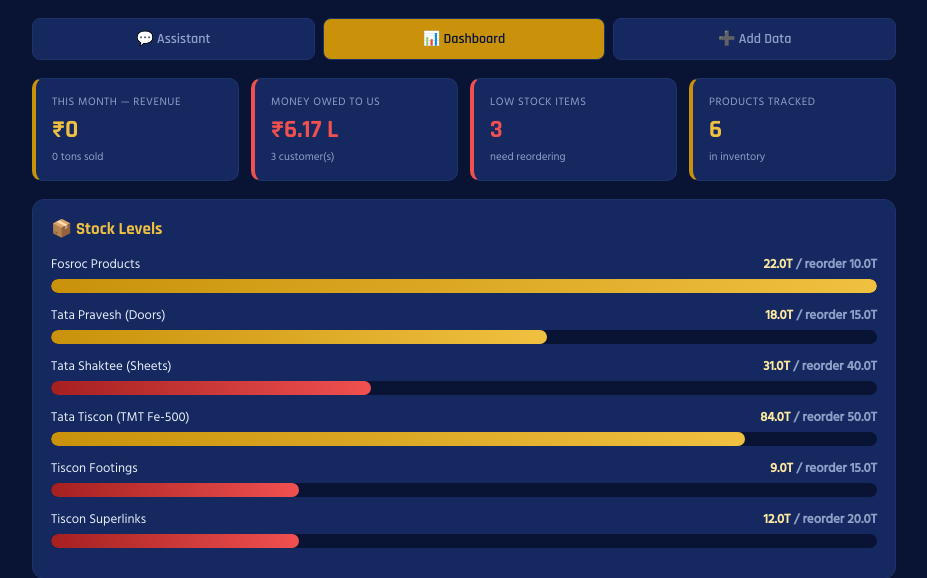
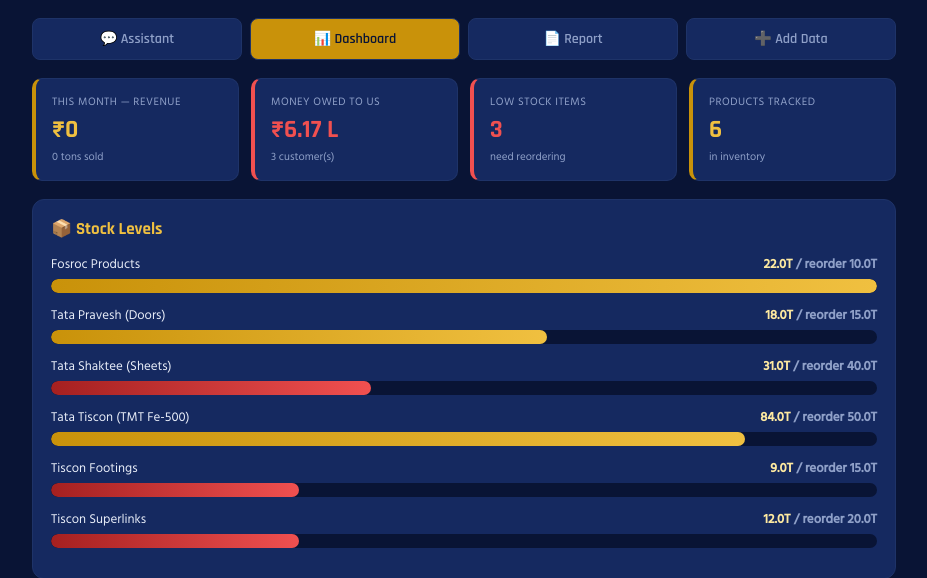
Before and after one commit to GLKassistant/glksspl-assistant, a Flask app: page /dashboard in a window 1280 px wide. Shown: the part 64-642 px from the top of the page, without its empty margins (176-1103 px from the left). Run offline with Flask 3, Linux system fonts and the light colour scheme.

Commit message:
Update dashboard.html

```diff
--- a/templates/dashboard.html
+++ b/templates/dashboard.html
@@ -19,8 +19,8 @@
   .header h1 { font-family:'Rajdhani',sans-serif; font-size:17px; color:var(--gold); }
   .header p { font-size:11px; color:var(--muted); }
   .wrap { max-width:900px; margin:0 auto; padding:18px; }
-  .nav-tabs { display:flex; gap:8px; margin-bottom:18px; }
-  .nav-tabs a { flex:1; text-align:center; padding:11px; border-radius:8px; text-decoration:none; font-family:'Rajdhani',sans-serif; font-weight:600; font-size:14px; background:var(--navy-light); border:1px solid var(--border); color:var(--muted); }
+  .nav-tabs { display:flex; gap:8px; margin-bottom:18px; flex-wrap:wrap; }
+  .nav-tabs a { flex:1; min-width:90px; text-align:center; padding:11px; border-radius:8px; text-decoration:none; font-family:'Rajdhani',sans-serif; font-weight:600; font-size:14px; background:var(--navy-light); border:1px solid var(--border); color:var(--muted); }
   .nav-tabs a.active { background:var(--gold-dim); color:var(--navy-dark); }
   .grid { display:grid; grid-template-columns:repeat(auto-fit,minmax(150px,1fr)); gap:12px; margin-bottom:18px; }
   .kpi { background:var(--navy-light); border:1px solid var(--border); border-left:4px solid var(--gold-dim); border-radius:10px; padding:14px 16px; }
@@ -61,6 +61,7 @@
   <div class="nav-tabs">
     <a href="/">💬 Assistant</a>
     <a href="/dashboard" class="active">📊 Dashboard</a>
+    <a href="/report">📄 Report</a>
     <a href="/entry">➕ Add Data</a>
   </div>
 
```
